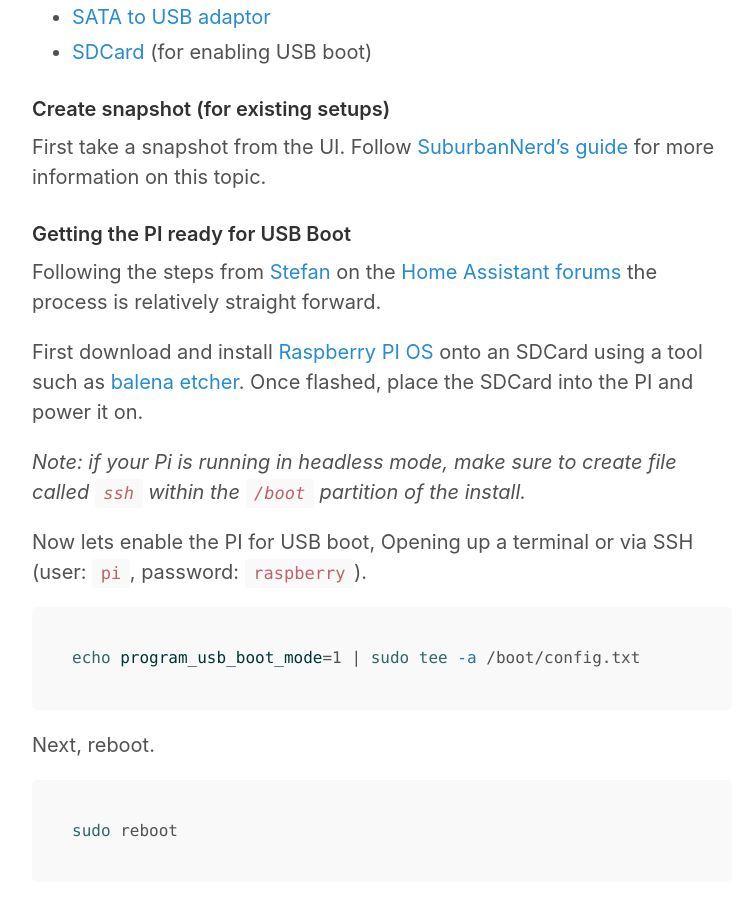
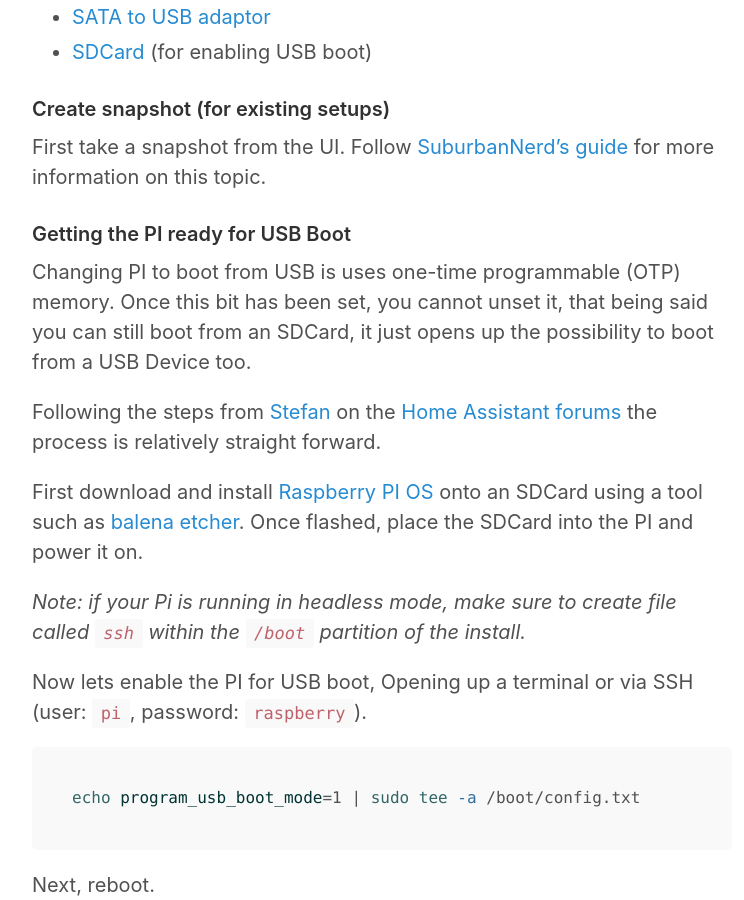
Before and after one commit to inverse/personal-site, a Jekyll site: the page built from _posts/2020-11-26-hass-io-on-a-raspberry-pi-ssd-boot.md, in a window 1280 px wide and 900 px high, scrolled down 589 px. Shown: the whole window, without its empty margins (258-1002 px from the left). Built offline with Jekyll 4.4.1, drawn with Linux system fonts in a browser that asks for light colours; nearby versions of some CDN libraries; comment, search, counter and statistics services are not loaded.

Commit message:
Add disclaimer

```diff
--- a/_posts/2020-11-26-hass-io-on-a-raspberry-pi-ssd-boot.md
+++ b/_posts/2020-11-26-hass-io-on-a-raspberry-pi-ssd-boot.md
@@ -22,6 +22,8 @@
 First take a snapshot from the UI. Follow [SuburbanNerd's guide][3] for more information on this topic.
 
 ### Getting the PI ready for USB Boot
+
+Changing PI to boot from USB is uses one-time programmable (OTP) memory. Once this bit has been set, you cannot unset it, that being said you can still boot from an SDCard, it just opens up the possibility to boot from a USB Device too.
 
 Following the steps from [Stefan][0] on the [Home Assistant forums][1] the process is relatively straight forward.
 
```
